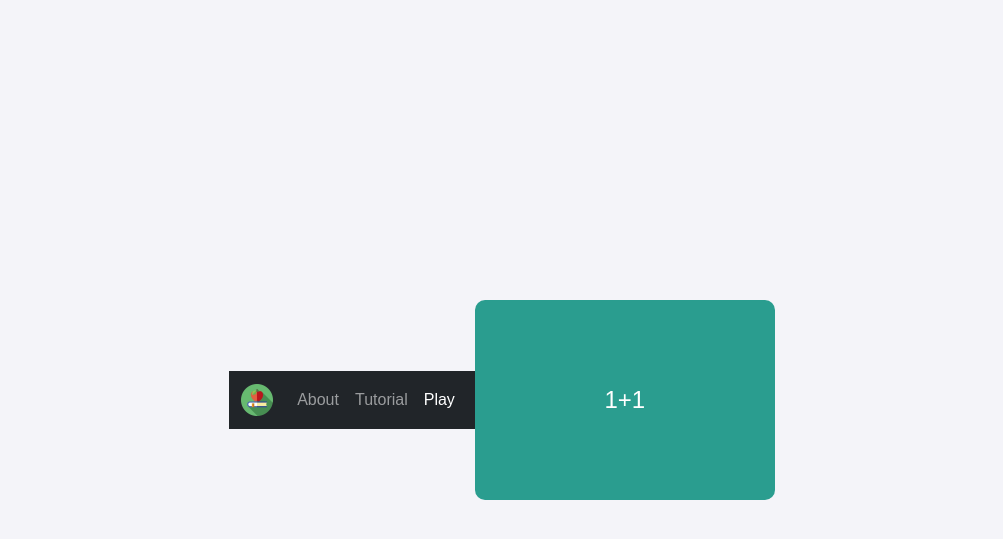
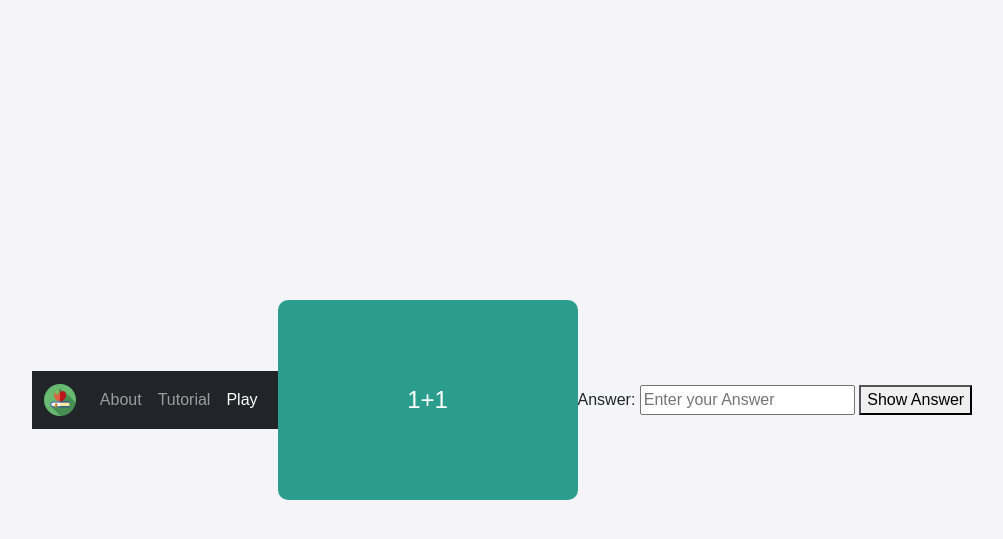
Before and after one commit to aizenbaidya/recall-royale, a Flask app: page /play in a window 1280 px wide. Shown: the top 539 px of the page, without its empty margins (138-1141 px from the left). Run offline with Flask 3, Linux system fonts and the light colour scheme.

Commit message:
Creating answer input function

```diff
--- a/templates/play.html
+++ b/templates/play.html
@@ -16,5 +16,10 @@
         </div>
     </div>
 </div>
+<div class = "input">
+    <label for="input"> Answer:</label>
+    <input type="text" id="answer" placeholder="Enter your Answer">
+    <button>Show Answer</button>
+</div>
 
 {% endblock %}
```
